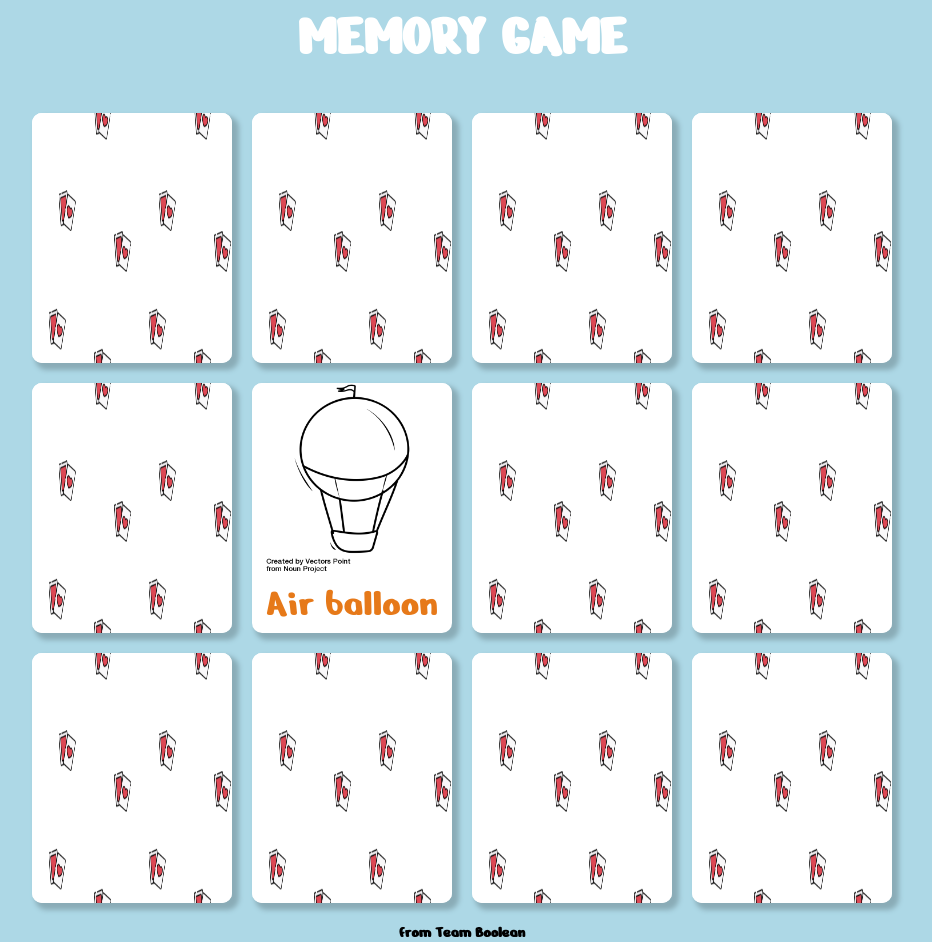
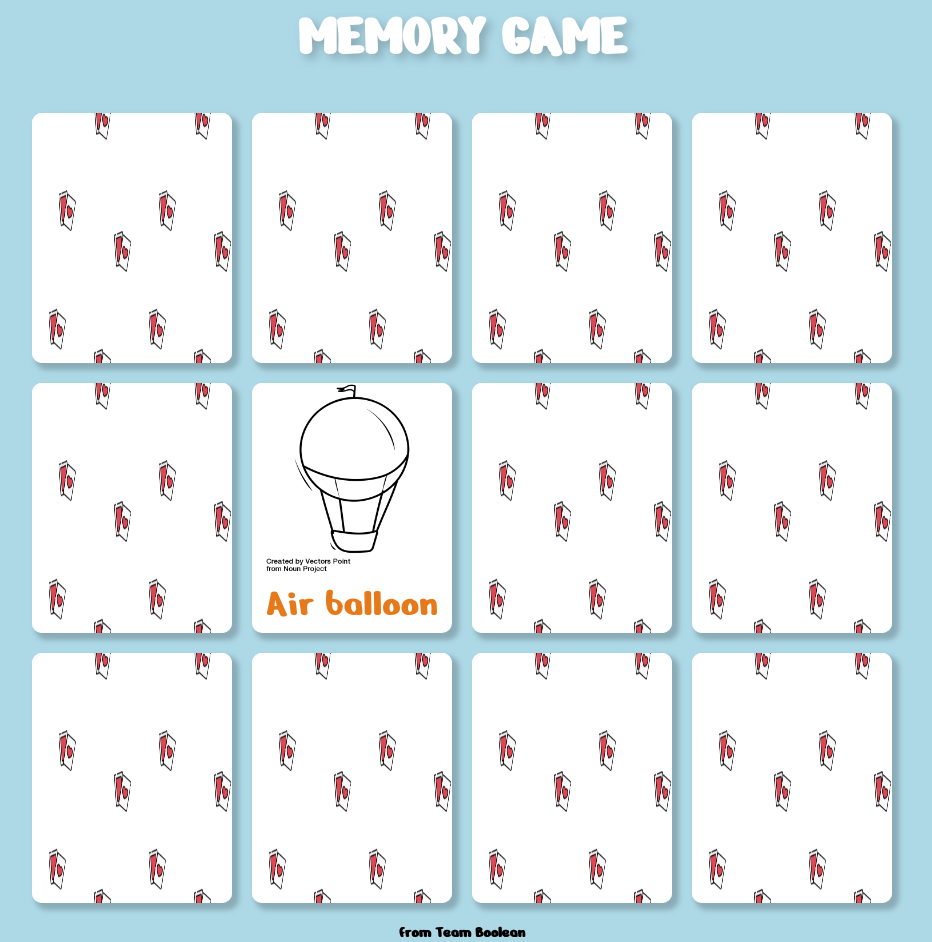
Before and after one commit to aficocelli/html-css-memory, a plain HTML site: page index.html in a window 1280 px wide. Shown: the whole page, without its empty margins (178-1110 px from the left). Drawn offline with Linux system fonts and the light colour scheme.

Commit message:
aggiunta ombra al titolo principale

```diff
--- a/css/style.css
+++ b/css/style.css
@@ -15,6 +15,7 @@ header{
 .titolo-principale{
   font-size: 60px;
   color:#FFFFFF;
+  text-shadow: 5px 5px 10px #8AACB7;
 }
 /* struttura del main provvisoria*/
 .conteiner{
```
